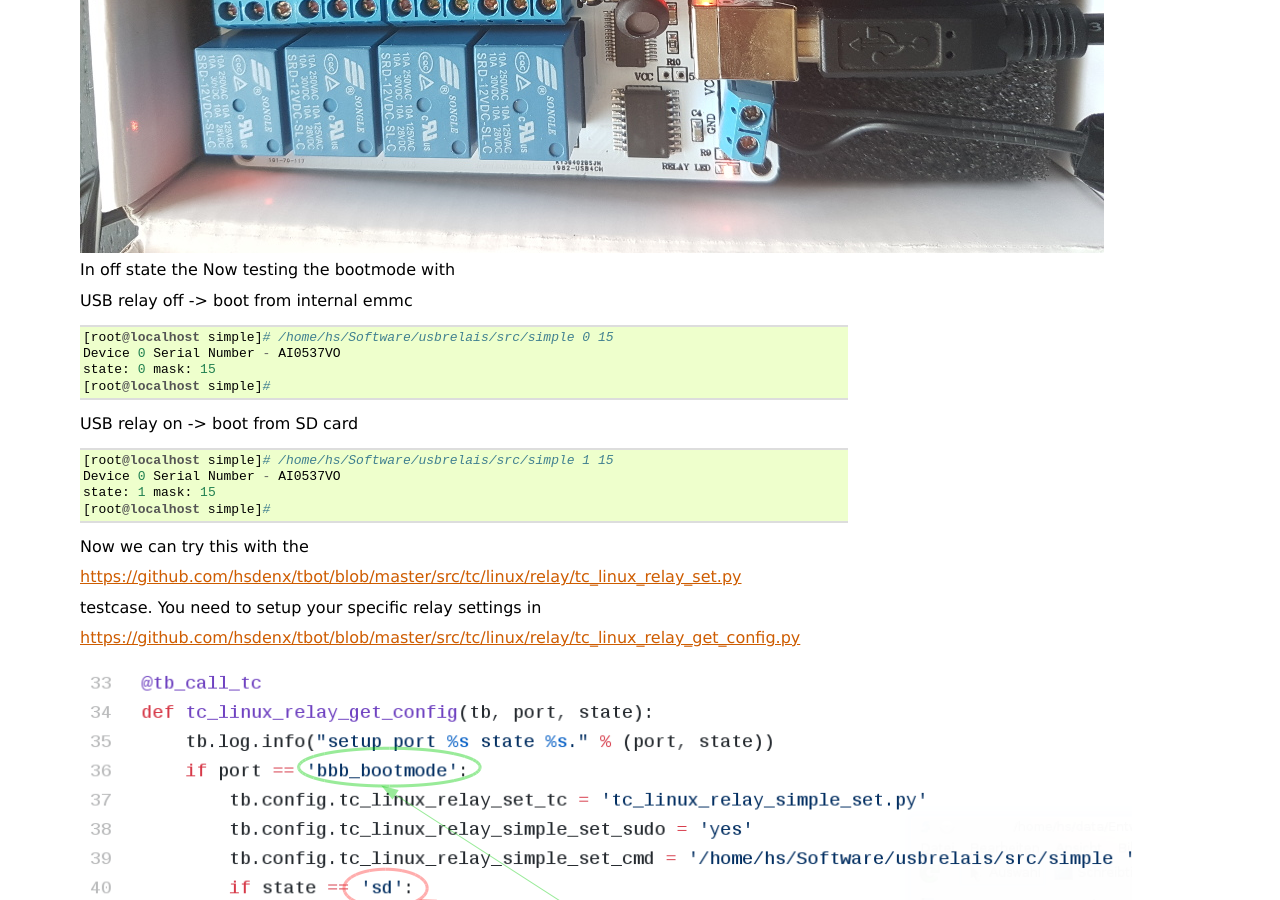
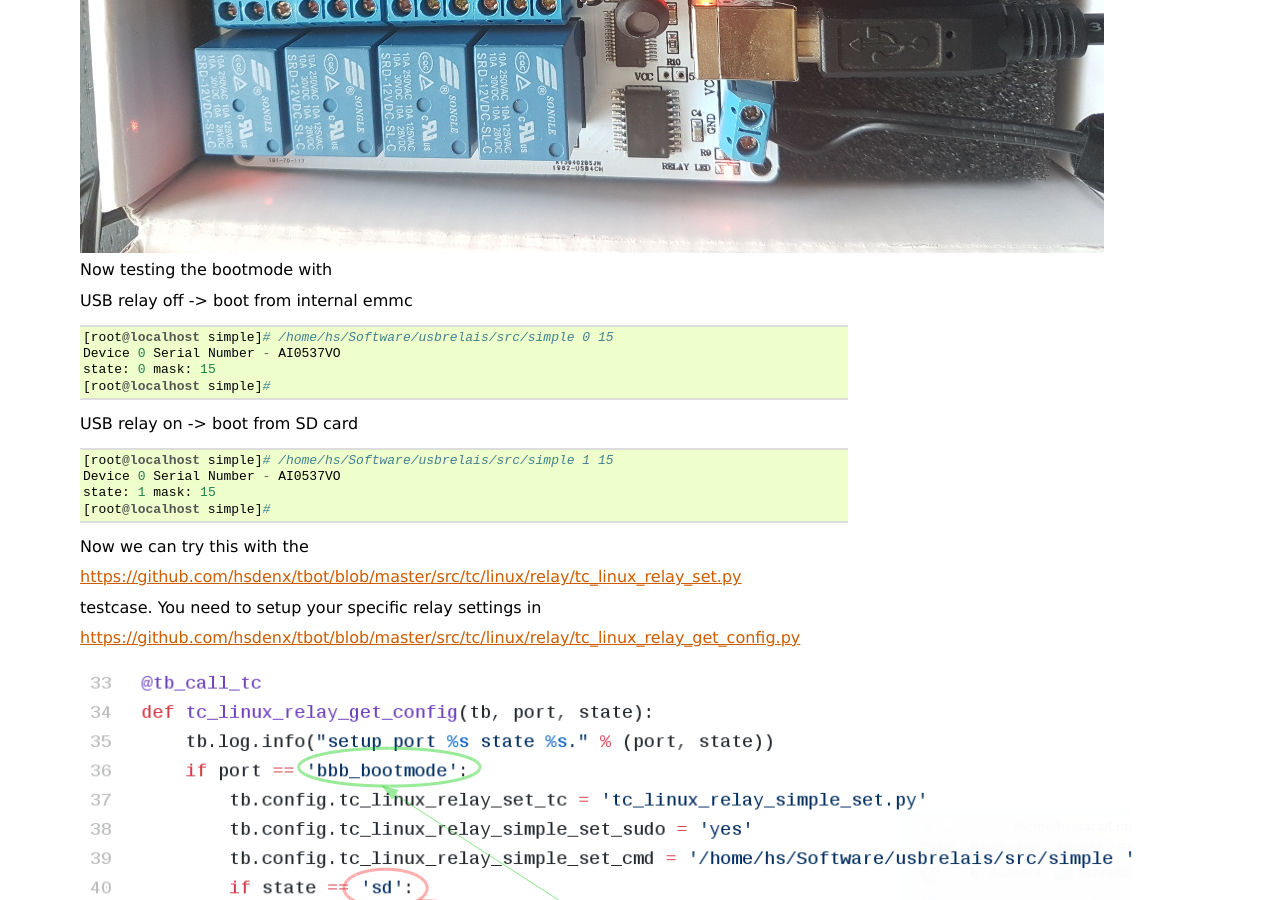
Before and after one commit to hsdenx/tbot, a Sphinx documentation site: the page built from doc/sphinx/source/guide.rst, in a window 1280 px wide and 900 px high, scrolled down 16644 px. Built offline with Sphinx 7.4.7, drawn with Linux system fonts in a browser that asks for light colours.

Commit message:
doc: guide fix typo
Signed-off-by: Heiko Schocher <hs@denx.de>

```diff
--- a/doc/sphinx/source/guide.rst
+++ b/doc/sphinx/source/guide.rst
@@ -536,7 +536,6 @@ I connected the bootmode selection pins from the bbb to port 1 of the usb relay
 
 .. image:: image/guide/guide_relais_bbb.jpg
 
-In off state the
 Now testing the bootmode with
 
 USB relay off -> boot from internal emmc
```
